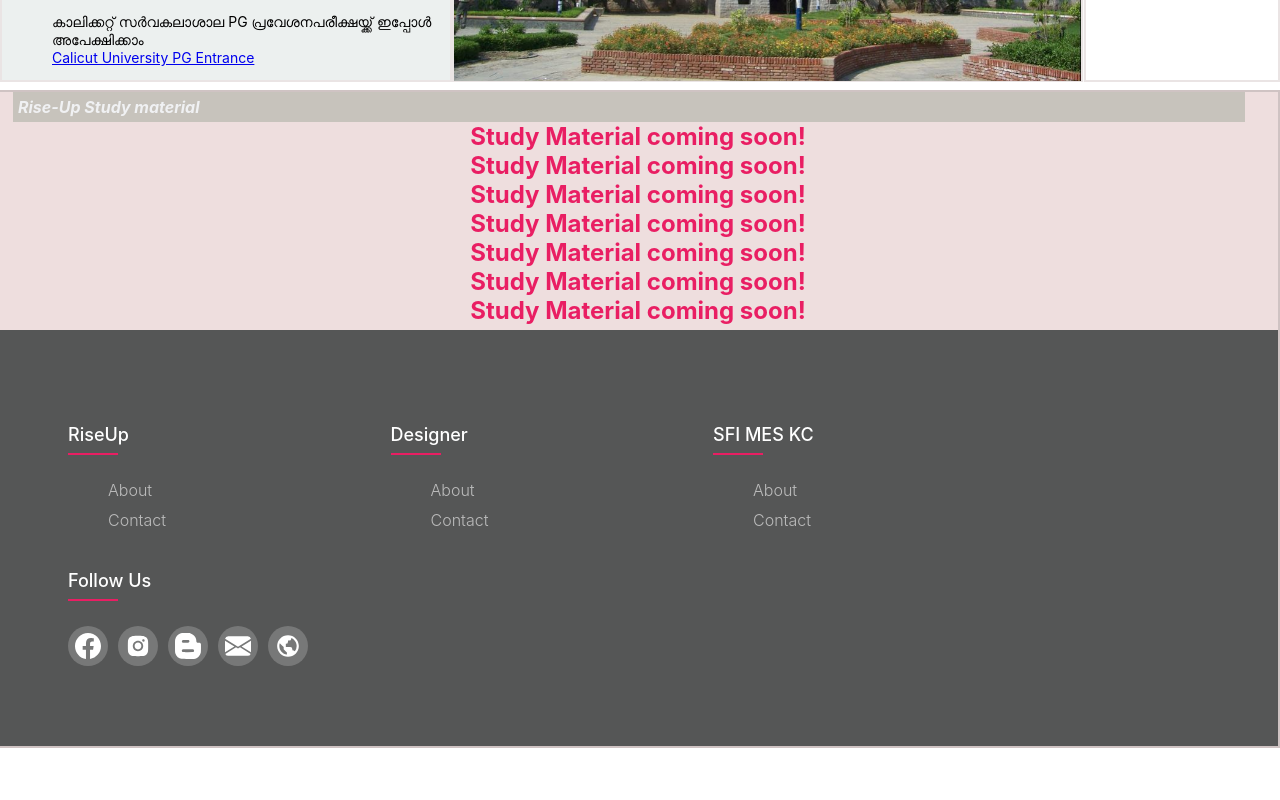
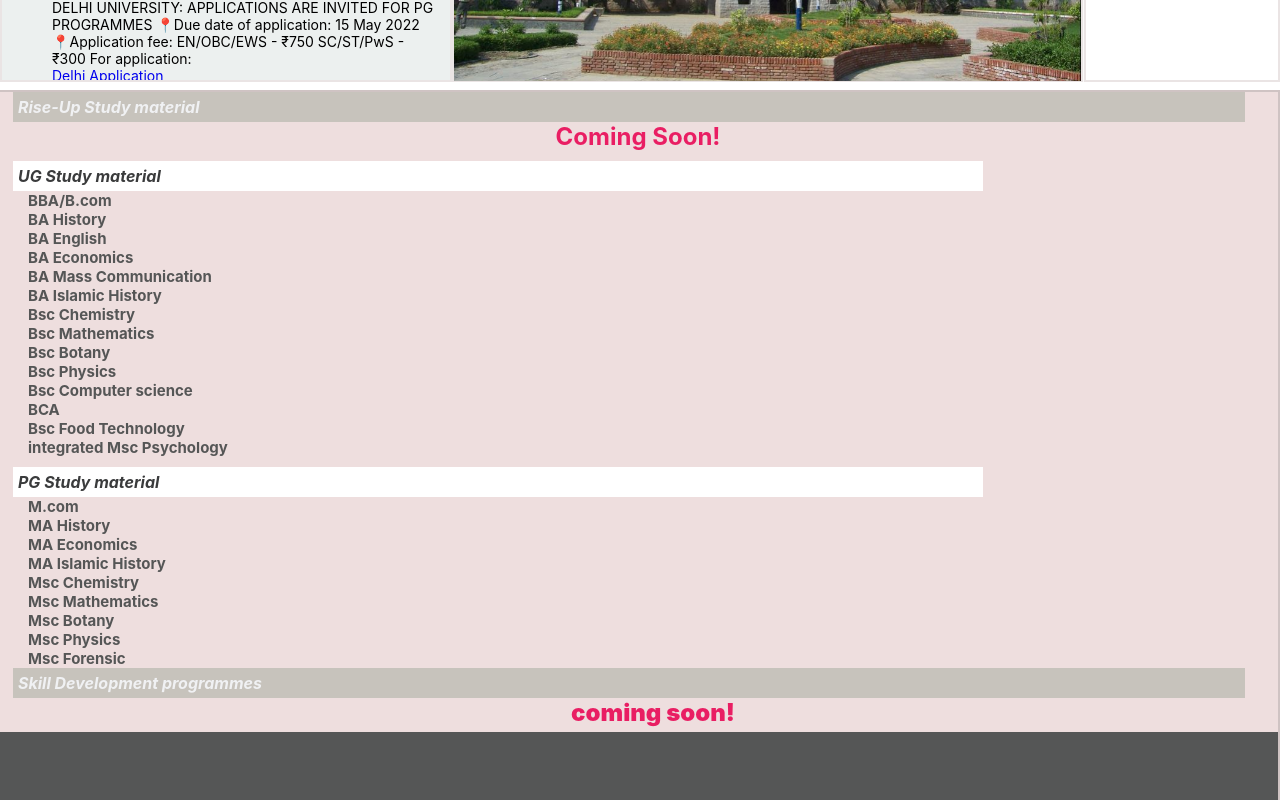
Before and after one commit to jaseem1999/Rise-up, a React (Create React App) app: page / in a window 1280 px wide. Shown: the part 420-1220 px from the top of the page. Before the commit the page ends 1168 px from the top, so only its background shows below. Built offline with nearby package versions, Linux system fonts and the light colour scheme.

Commit message:
final structure is ready

```diff
--- a/src/Comp/Notification/Notif.css
+++ b/src/Comp/Notification/Notif.css
@@ -326,6 +326,11 @@
         visibility: visible;
     }
 }
+.about__content{
+    margin-left: 10px;
+    font-style: italic;
+    font-size: smaller;
+}
 @media (min-width: 808px) and (max-width:900px) {
     .about{
         width: 97%;
--- a/src/Comp/Notification/Notif.jsx
+++ b/src/Comp/Notification/Notif.jsx
@@ -4,6 +4,7 @@
 function Notif() {
   let noti = [
     {noti: `കേന്ദ്ര _സംസ്ഥാന സർവകശാലകളിലേകു ള്ള പിജി എൻട്രൻസ് പരീക്ഷക്ക് തയ്യാറാടുക്കുന്ന വിദ്യാർത്ഥികൾക് ജോയിൻ ചെയ്യാം`, notiLink :  <a href="https://chat.whatsapp.com/H4fHyxfZsSk3p2CV8pmSE4">WhatsApp Group</a>},
+    {noti: `ജാമിഅ മില്ലിയ്യ ഇസ്ലാമിയ്യ 2022-23 അധ്യയന വർഷത്തേക്കുള്ള ഡിഗ്രീ, പിജി, ഡിപ്ലോമ എൻട്രൻസ് പരീക്ഷകൾക്ക് അപേക്ഷ ക്ഷണിച്ചു.`, notiLink : <a href="https://www.jmi.ac.in/">Jamia millia Islamic JMI</a>},
     {noti: `Application invited for PG Entrance Test 2022 @ UNIVERSITY OF KERALA`, notiLink :  <a href="https://admissions.keralauniversity.ac.in/">Karala University PG</a>},
     {noti : `DELHI UNIVERSITY: APPLICATIONS ARE INVITED FOR PG PROGRAMMES  📍Due date of application: 15 May 2022 📍Application fee: EN/OBC/EWS - ₹750 SC/ST/PwS - ₹300 For application:`, notiLink : <a href="https://pgadmission.uod.ac.in/" >Delhi Application</a>},
     {noti : `കാലിക്കറ്റ് സര്‍വകലാശാല PG പ്രവേശനപരീക്ഷയ്ക്ക്  ഇപ്പോൾ അപേക്ഷിക്കാം `, notiLink : <a href="http://admission.uoc.ac.in/" >Calicut University PG Entrance</a>},
@@ -76,9 +77,14 @@
 
       </div>
           </div>
-        <div className="about">
+        <div id="about" className="about">
             <div className="about__title">About</div>
             <div className="about__content">
+              <p>
+                  Rise up🪁 <br/>Run by: com musthafa study circles<br/>
+                  com muhammed mustafa study circles run by <a href="http://sfimeskc.in">SFI MES KC</a><br/>
+                  Rise up convener Irshad(History Dept Batch 19-22 ) and Shamnad(B.com CA Batch 19-22) <br/>
+              </p>
 
             </div>
         </div>
--- a/src/Comp/Study/Study.css
+++ b/src/Comp/Study/Study.css
@@ -22,6 +22,24 @@
     font-style: italic;
     color: rgb(240, 241, 243);
     background-color: rgb(118 141 119 / 33%);
+}
+.Study-main__title1{
+    margin-top: 10px;
+    margin-left: 15px;
+    height: 20px;
+    width: 75%;
+    padding: 5px;
+    font-size: 1rem;
+    font-weight: bold;
+    font-style: italic;
+    color: rgb(58, 59, 60);
+    background-color: white;
+}
+.Study-main__subtitle{
+    font-weight: bold;
+    font-size: 15px;
+    color: #555656;
+    margin-left: 30px;
 }
 .Study-main__subtitle__text{
     justify-content: center;
--- a/src/Comp/Study/Study.jsx
+++ b/src/Comp/Study/Study.jsx
@@ -7,17 +7,119 @@
 
 function Study() {
   return (
-    <div className='study'>
+    <div  className='study'>
         <div className="Study-main__title">Rise-Up Study material</div>
-         <div className="Study-main__subtitle">
+        <div className="Study-main__subtitle__text">
+            Coming Soon!
+            </div>
+         <div className="Study-main__title1">UG Study material</div>
+         <div className="Study-main__subtitle">BBA/B.com</div>
             <div className="Study-main__subtitle__text">
-              Study Material coming soon!<br/>
-                Study Material coming soon!<br/>
-                  Study Material coming soon!<br/>
-                    Study Material coming soon!<br/>
-                      Study Material coming soon!<br/>
-                        Study Material coming soon!<br/>
-                          Study Material coming soon!<br/>
+
+            </div>
+
+            <div className="Study-main__subtitle">BA History</div>
+            <div className="Study-main__subtitle__text">
+
+            </div>
+            <div className="Study-main__subtitle">BA English</div>
+            <div className="Study-main__subtitle__text">
+
+            </div>
+            <div className="Study-main__subtitle">BA Economics</div>
+            <div className="Study-main__subtitle__text">
+
+            </div>
+            <div className="Study-main__subtitle">BA Mass Communication</div>
+            <div className="Study-main__subtitle__text">
+
+            </div>
+            <div className="Study-main__subtitle">BA Islamic History</div>
+            <div className="Study-main__subtitle__text">
+
+            </div>
+             <div className="Study-main__subtitle">Bsc Chemistry</div>
+            <div className="Study-main__subtitle__text">
+
+            </div>
+             <div className="Study-main__subtitle">Bsc Mathematics</div>
+            <div className="Study-main__subtitle__text">
+
+            </div>
+             <div className="Study-main__subtitle">Bsc Botany </div>
+            <div className="Study-main__subtitle__text">
+
+            </div>
+             <div className="Study-main__subtitle">Bsc Physics</div>
+            <div className="Study-main__subtitle__text">
+
+            </div>
+             <div className="Study-main__subtitle">Bsc Computer science</div>
+            <div className="Study-main__subtitle__text">
+
+            </div>
+             <div className="Study-main__subtitle">BCA</div>
+            <div className="Study-main__subtitle__text">
+
+            </div>
+             <div className="Study-main__subtitle">Bsc Food Technology</div>
+            <div className="Study-main__subtitle__text">
+
+            </div>
+            <div className="Study-main__subtitle">integrated Msc Psychology</div>
+            <div className="Study-main__subtitle__text">
+
+            </div>
+             <div className="Study-main__title1">PG Study material</div>
+         <div className="Study-main__subtitle">M.com</div>
+            <div className="Study-main__subtitle__text">
+
+            </div>
+
+            <div className="Study-main__subtitle">MA History</div>
+            <div className="Study-main__subtitle__text">
+
+            </div>
+
+
+            <div className="Study-main__subtitle">MA Economics</div>
+            <div className="Study-main__subtitle__text">
+
+            </div>
+
+            <div className="Study-main__subtitle">MA Islamic History</div>
+            <div className="Study-main__subtitle__text">
+
+            </div>
+             <div className="Study-main__subtitle">Msc Chemistry</div>
+            <div className="Study-main__subtitle__text">
+
+            </div>
+             <div className="Study-main__subtitle">Msc Mathematics</div>
+            <div className="Study-main__subtitle__text">
+
+            </div>
+             <div className="Study-main__subtitle">Msc Botany </div>
+            <div className="Study-main__subtitle__text">
+
+            </div>
+             <div className="Study-main__subtitle">Msc Physics</div>
+            <div className="Study-main__subtitle__text">
+
+            </div>
+
+
+
+            <div className="Study-main__subtitle">Msc Forensic</div>
+            <div className="Study-main__subtitle__text">
+
+            </div>
+
+
+           <div className="Study-main__title">Skill Development programmes</div>
+          <div className="Study-main__subtitle">
+            <div className="Study-main__subtitle__text">
+                 coming soon!<br/>
             </div>
           </div>
           <div className="footer">
@@ -26,7 +128,7 @@
           <div className="footer-col">
           <h4>RiseUp</h4>
             <ul>
-              <li><a href="https://sfimeskc.in">About</a></li>
+              <li><a href="#about">About</a></li>
               <li><a href="https://wa.me/+918086762052">Contact</a></li>
             </ul>
           </div>
@@ -42,8 +144,8 @@
         <div className="footer-col">
           <h4>SFI MES KC</h4>
             <ul>
-              <li><a href="https://jaseem1999.github.io/ajk/">About</a></li>
-              <li><a href="https://wa.me/+919544969372">Contact</a></li>
+              <li><a href="https://sfimeskc.in">About</a></li>
+              <li><a href="https://wa.me/+918156988931">Contact</a></li>
             </ul>
 
 
```
